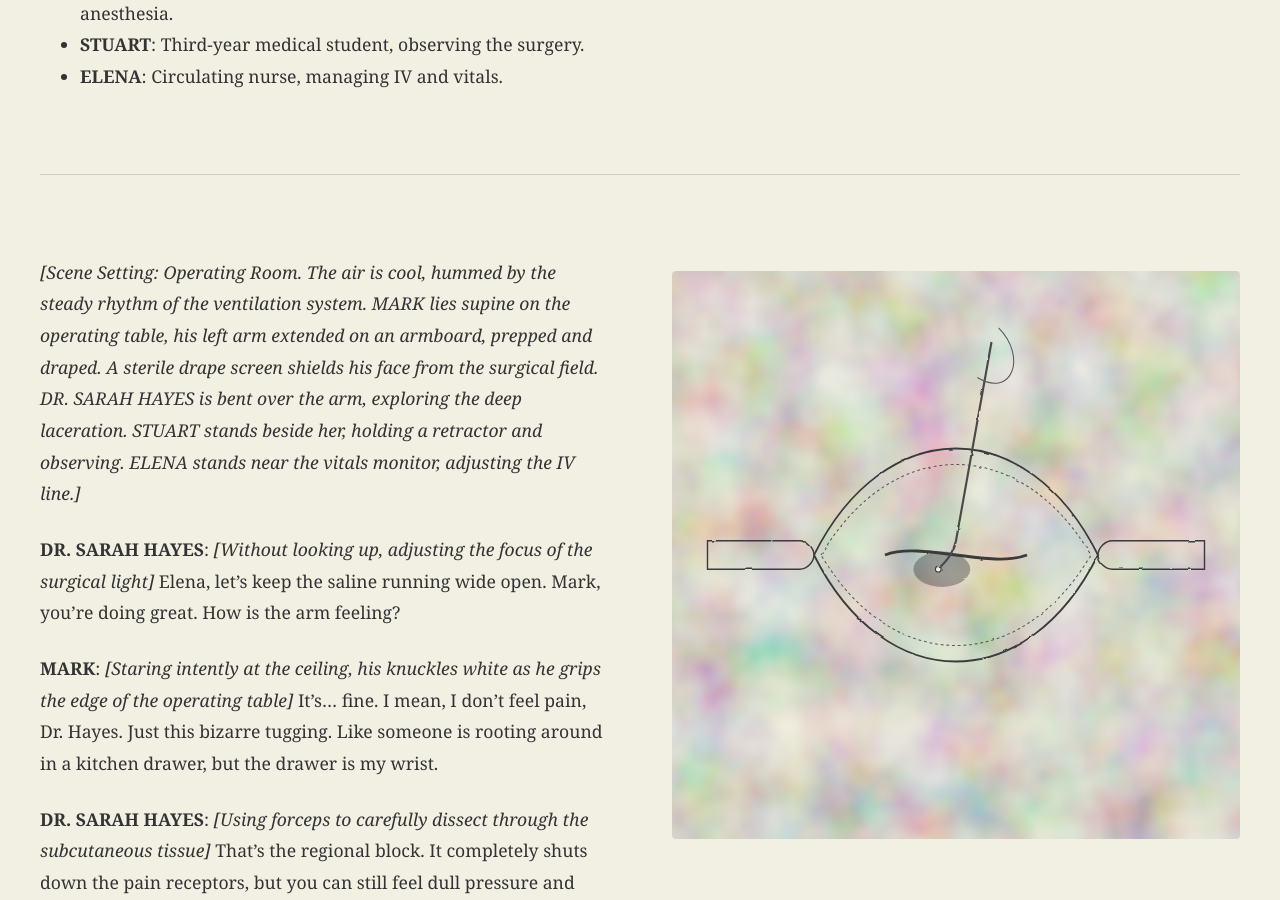
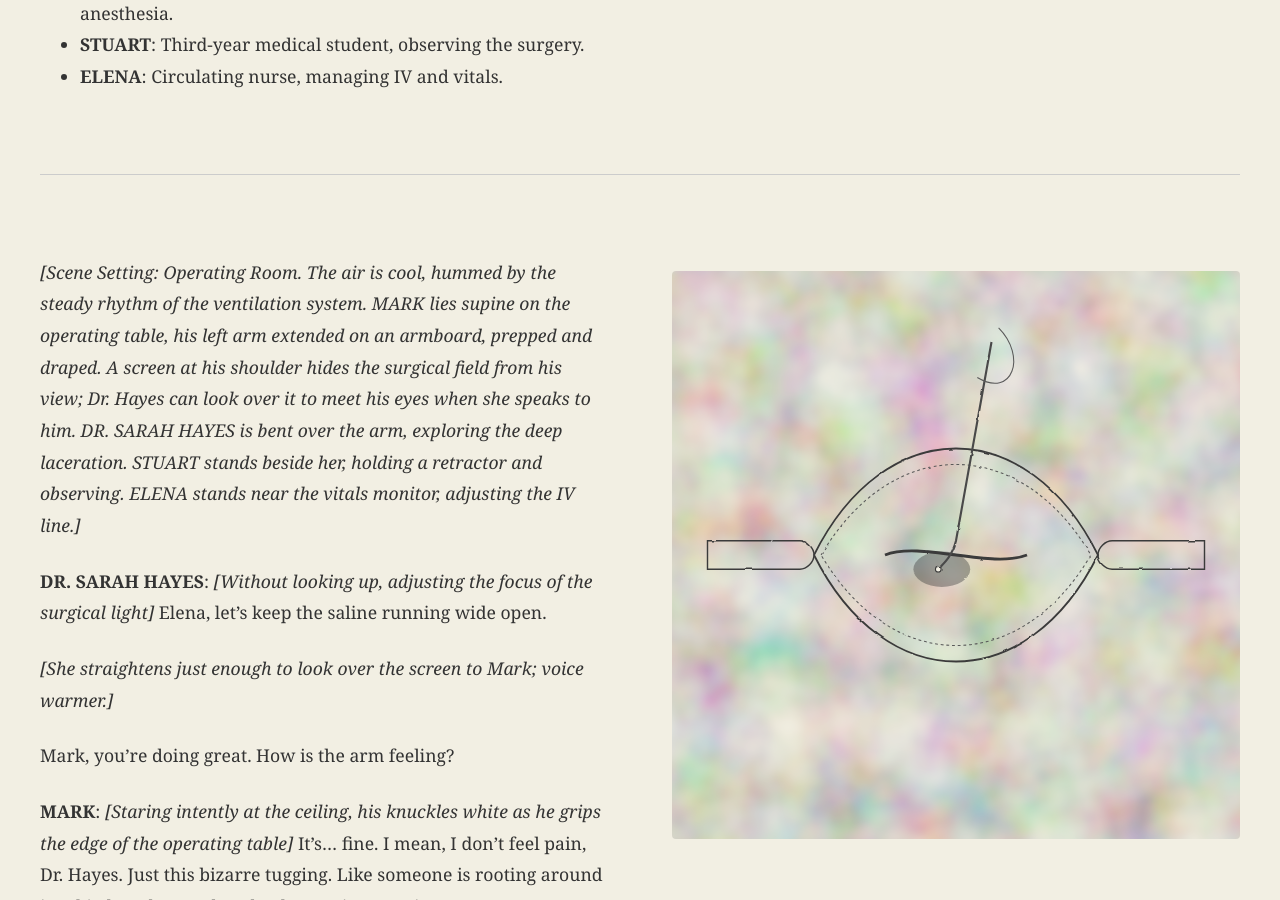
Before and after one commit to jmalicki/pulses-and-pathways, a Jekyll site: the page built from index.md, in a window 1280 px wide and 900 px high, scrolled down 2342 px. Built offline with Jekyll 4.4.1, drawn with Linux system fonts in a browser that asks for light colours; some of the changed text lies outside the part shown.

Commit message:
Separate staff voice from Mark voice across the screen.
Mark cannot see the field; Hayes looks over the screen when she talks to him, and image cues stay with the beats that call them.

```diff
--- a/index.md
+++ b/index.md
@@ -53,10 +53,15 @@ This project is dedicated to the Reddit user [enquicity](https://www.reddit.com/
 <play-text>
 <div markdown="1">
 
-*[Scene Setting: Operating Room. The air is cool, hummed by the steady rhythm of the ventilation system. MARK lies supine on the operating table, his left arm extended on an armboard, prepped and draped. A sterile drape screen shields his face from the surgical field. DR. SARAH HAYES is bent over the arm, exploring the deep laceration. STUART stands beside her, holding a retractor and observing. ELENA stands near the vitals monitor, adjusting the IV line.]*
+*[Scene Setting: Operating Room. The air is cool, hummed by the steady rhythm of the ventilation system. MARK lies supine on the operating table, his left arm extended on an armboard, prepped and draped. A screen at his shoulder hides the surgical field from his view; Dr. Hayes can look over it to meet his eyes when she speaks to him. DR. SARAH HAYES is bent over the arm, exploring the deep laceration. STUART stands beside her, holding a retractor and observing. ELENA stands near the vitals monitor, adjusting the IV line.]*
 
 
-**DR. SARAH HAYES**: *[Without looking up, adjusting the focus of the surgical light]* Elena, let's keep the saline running wide open. Mark, you're doing great. How is the arm feeling?
+
+**DR. SARAH HAYES**: *[Without looking up, adjusting the focus of the surgical light]* Elena, let's keep the saline running wide open.
+
+*[She straightens just enough to look over the screen to Mark; voice warmer.]*
+
+Mark, you're doing great. How is the arm feeling?
 
 **MARK**: *[Staring intently at the ceiling, his knuckles white as he grips the edge of the operating table]* It's... fine. I mean, I don't feel pain, Dr. Hayes. Just this bizarre tugging. Like someone is rooting around in a kitchen drawer, but the drawer is my wrist.
 
@@ -64,7 +69,7 @@ This project is dedicated to the Reddit user [enquicity](https://www.reddit.com/
 
 **ELENA**: *[Checking the vitals monitor]* Heart rate is ninety-six, blood pressure is one-thirty-eight over eighty-two. Vitals are stable, but he's running a little fast.
 
-**DR. SARAH HAYES**: *[To Mark]* Completely normal under the circumstances. So, what is it you do, Mark?
+**DR. SARAH HAYES**: *[Looks over the screen to Mark]* Completely normal under the circumstances. So, what is it you do, Mark?
 
 **MARK**: *[Taking a shallow, rapid breath]* I'm an engineer. Reservoir and downhole hydraulics, offshore. We design the flow loops for drilling deep wells. Wellbore stability, hydrostatic balance, transient pressure modeling. It's... it's mostly math and physics, keeping the fluid columns from either collapsing the rock or blowing out the top.
 
@@ -176,7 +181,7 @@ This project is dedicated to the Reddit user [enquicity](https://www.reddit.com/
 <div markdown="1">
 
 **SETTING:**
-An operating room. Dr. Hayes is clamping the artery. Stuart is retracting and assisting with suction. Elena is passing instruments. Mark lies on the operating table under a regional block.
+An operating room. A screen at Mark's shoulder hides the field from him; Dr. Hayes can look over it to meet his eyes. Dr. Hayes is clamping the artery. Stuart is retracting and assisting with suction. Elena is passing instruments. Mark lies on the operating table under a regional block.
 
 </div>
 </play-text>
@@ -306,8 +311,12 @@ And the pressure curve does the opposite—it drops dramatically at the throat.
 
 
 **DR. SARAH HAYES**
-*[Cleaning the outer surface of the artery]*
-And in a blood vessel, that downstream turbulence isn't just an energy loss—which shows up as that permanent pressure drop, $\Delta P$, on your graph. It's biologically active. The chaotic flow and high shear stresses physically deform the endothelial cells lining the vessel. Stuart, what do platelets do when they're exposed to high shear and turbulence?
+*[Cleaning the outer surface of the artery; a glance at Mark's sketch]*
+And in a blood vessel, that downstream turbulence isn't just an energy loss—which shows up as that permanent pressure drop on your graph. It's biologically active. The chaotic flow and high shear stresses physically deform the endothelial cells lining the vessel.
+
+*[To Stuart, teaching tone.]*
+
+Stuart, what do platelets do when they're exposed to high shear and turbulence?
 
 **STUART**
 They activate, change shape, release dense granules, and aggregate. It triggers the coagulation cascade, forming a thrombus right downstream of the stenosis.
@@ -340,7 +349,11 @@ Occlusion — you mean a total blockage? So the turbulence tricks the body into
 
 **DR. SARAH HAYES**
 *[Quietly, returning her focus to the wound]*
-Which is exactly why we're here tonight. Stuart, let's irrigate this field. I need it pristine before we go any further.
+Which is exactly why we're here tonight.
+
+*[Flat, to Stuart.]*
+
+Stuart, let's irrigate this field. I need it pristine before we go any further.
 
 
 </div>
@@ -375,7 +388,7 @@ Which is exactly why we're here tonight. Stuart, let's irrigate this field. I ne
 <div markdown="1">
 
 **SETTING:**
-An operating room. Dr. Hayes is irrigating the wound. Stuart assists with suction. Elena passes instruments. Mark lies on the operating table under a regional block.
+An operating room. A screen at Mark's shoulder hides the field from him; Dr. Hayes can look over it to meet his eyes. Dr. Hayes is irrigating the wound. Stuart assists with suction. Elena passes instruments. Mark lies on the operating table under a regional block.
 
 </div>
 </play-text>
@@ -435,10 +448,10 @@ Which is perfect for physiology. The blood slows down to a crawl in the capillar
 It's the exact same principle we use in gravel packs and reservoir sands. We slow down the fluid velocity near the wellbore by expanding the flow area, preventing high-velocity erosion and sand production.
 
 **DR. SARAH HAYES**
-*[Taking a saline syringe from Elena]*
+*[Taking a saline syringe from Elena; still half in the conversation]*
 Everything in the body is designed to manage these gradients without structural failure. But we're working with living cells, not synthetic composites.
 
-*[Dr. Hayes gently washes the wound with saline, the fluid pooling and carrying away tiny drops of blood.]*
+*[Dr. Hayes gently washes the wound with saline, the fluid pooling and carrying away tiny drops of blood. Voice back to the table.]*
 
 **DR. SARAH HAYES**
 Stuart, irrigate here. Let's clear this field. The tissue walls here are incredibly delicate—look at the adventitia. They aren't steel.
@@ -479,7 +492,7 @@ No. Steel pipes don't breathe. They just sit there and take the pressure until t
 <div markdown="1">
 
 **SETTING:**
-An operating room. Dr. Hayes is preparing sutures for the arterial repair. Stuart holds the suction and assists. Elena is preparing the suture. Mark lies on the operating table under a regional block.
+An operating room. A screen at Mark's shoulder hides the field from him; Dr. Hayes can look over it to meet his eyes. Dr. Hayes is preparing sutures for the arterial repair. Stuart holds the suction and assists. Elena is preparing the suture. Mark lies on the operating table under a regional block.
 
 </div>
 </play-text>
@@ -546,8 +563,12 @@ It has a yield stress—it gels up. That's part of why stagnant blood clots.
 Yield stress and shear-thinning? You're describing drilling muds. When we drill a well, we pump bentonite slurries or thixotropic polymer fluids down the drill string. When circulation stops, we need the mud to gel up—that's the yield stress—so the heavy rock cuttings don't settle back down and pack off the drill bit. But the second we restart the pumps, the shear stresses break the gel, the viscosity thins out, and it flows easily. You're telling me my body is pumping a thixotropic slurry through self-damping, elastic hoses?
 
 **DR. SARAH HAYES**
-*[A warm smile visible behind her mask]*
-Essentially, yes. Though our thixotropic slurry will clot solid if we let it sit still for too long, which is why we have to keep these clamps temporary. Elena, pass the micro-forceps.
+*[Looks over the screen to Mark, a warm smile visible behind her mask]*
+Essentially, yes. Though our thixotropic slurry will clot solid if we let it sit still for too long, which is why we have to keep these clamps temporary.
+
+*[Eyes back to the field, flatter.]*
+
+Elena, pass the micro-forceps.
 
 *[Elena places the fine jeweler's forceps into Dr. Hayes's hand. Dr. Hayes gently handles the vessel wall.]*
 
@@ -577,13 +598,13 @@ Well, it's a yield failure. Hoop stress—the circumferential tension in the pip
 Left panel—steel casing under hoop stress, and the split when it yields. Living vessel on the right.
 
 **DR. SARAH HAYES**
-*[Stitching a stay suture at the corner of the vessel]*
+*[Stitching a stay suture at the corner of the vessel; a glance at Mark's sketch]*
 That right panel is the perfect model of an abdominal aortic aneurysm. As the arterial wall degenerates and loses its elastic fibers, the radius ballooning outwards increases, and the wall thickness decreases. By Laplace’s law, that balloon-like expansion drives the hoop stress up exponentially, even if the systemic pressure doesn't change. It's a runaway loop: more expansion leads to more stress, which causes more expansion, until the tissue simply tears.
 
 **MARK**
 A runaway failure under pressure. That's... that's how blowouts happen in our wells, actually. Deepwater Horizon, 2010—it wasn't one wall giving out. It was a stack of barriers. The cement at the bottom failed first, gas leaked into the casing, climbed the well, knocked down the mud weight, and once that hydrostatic column was gone the reservoir just... blew. Uncontrollable. At the surface.
 
-*[He glances at the vessel under Hayes's hands, uncertain.]*
+*[He stares at the ceiling tiles, uncertain.]*
 
 I don't know your anatomy well enough. Is that anything like what you're looking at?
 
@@ -629,7 +650,7 @@ That's the idea. While there's still a wall to hold. Which is why we respect the
 <div markdown="1">
 
 **SETTING:**
-An operating room. Dr. Sarah Hayes is beginning the arterial repair. Stuart holds suction at the vessel edge. Elena prepares the fine suture. Mark lies on the operating table under a regional block.
+An operating room. A screen at Mark's shoulder hides the field from him; Dr. Hayes can look over it to meet his eyes. Dr. Sarah Hayes is beginning the arterial repair. Stuart holds suction at the vessel edge. Elena prepares the fine suture. Mark lies on the operating table under a regional block.
 
 </div>
 </play-text>
@@ -647,13 +668,18 @@ Elena, prepare the 7-0 suture line. Stuart, keep the suction steady right on the
 *[Elena passes the needle holder. Dr. Hayes adjusts her loupes and leans in close to the wound. Stuart holds the suction tip still, clearing a bead of blood from the vessel edge.]*
 
 **DR. SARAH HAYES**
-I'm starting the anastomosis now. Micro-sutures. We have to stitch this without narrowing the lumen too much, or we'll trigger the fourth-power resistance drop Stuart mentioned. But we can't see the flow inside yet. We'll have to infer it.
+*[Eyes on the vessel, voice flat]*
+Starting the anastomosis. Stuart—don't let me purse these bites. We narrow this lumen, resistance climbs. Hard.
+
+*[She places the first stitch. A beat. She looks over the screen to Mark—softer—then her eyes drop back to the vessel.]*
+
+We won't see the flow in here until we're done. Not until Doppler.
 
 **MARK**
 Inferring the unseen. That's my entire job.
 
 **DR. SARAH HAYES**
-*[Without looking up, looping the fine suture with steady precision]*
+*[Still not looking up, looping the fine suture with steady precision]*
 How so, Mark?
 
 **MARK**
@@ -671,8 +697,8 @@ Exactly. The measurement is the easy part—pressure transducers at the wellhead
 
 
 **DR. SARAH HAYES**
-*[Taking scissors from Elena to cut the suture end]*
-We do the exact same thing, Mark. In medicine, we call our boundary measurements non-invasive diagnostics. We can't slice open your carotid artery just to check if a plaque is obstructing flow or to measure the local vascular resistance. Instead, we use boundary measurements like Doppler ultrasound.
+*[Taking scissors from Elena to cut the suture end; then looks over the screen to Mark]*
+We do something close, Mark. Outside measurements. We can't open every vessel just to check flow or resistance. Doppler ultrasound. Non-invasive diagnostics.
 
 **STUART**
 *[Nodding eagerly]*
@@ -693,7 +719,8 @@ And if we need velocity data without contrast or radiation?
 Phase-contrast MRI. It maps velocity vectors in three dimensions, so you can calculate wall shear stress and pressure gradients directly from the flow field.
 
 **DR. SARAH HAYES**
-Exactly. We are mapping the invisible internals using only the signals that reach our sensors at the boundary.
+*[To Stuart]*
+Exactly. Mapping the inside from signals at the edge.
 
 </div>
 </play-text>
@@ -738,8 +765,12 @@ And below that—the mathematical convergence.
 Right. The upper plot shows how our guesses for permeability and compliance start blind and converge toward the values that actually fit the well. The lower plot is the pressure mismatch collapsing—transducer record versus Darcy prediction, iteration by iteration, until they agree. If the math works, the model matches what the sensors saw.
 
 **DR. SARAH HAYES**
-*[Gently grasping the needle holder]*
-Let's hope my physical model matches the math. I've just placed the final micro-suture. Elena, saline irrigator.
+*[Looks over the screen to Mark, softer]*
+Let's hope my physical model matches the math.
+
+*[She places the final micro-suture. Voice flat again, to the table.]*
+
+Elena, saline irrigator.
 
 *[Elena passes the saline syringe. Dr. Hayes flushes the wound, checking that the suture line sits clean and even.]*
 
@@ -754,9 +785,6 @@ The vessel is filling...
 
 *[The repaired artery begins to swell, its walls pulsing in time with Mark's heartbeat.]*
 
-**DR. SARAH HAYES**
-Anastomosis is patent. No suture line bleeding. Stuart, pass me the sterile Doppler probe.
-
 </div>
 </play-text>
 <projections>
@@ -796,6 +822,14 @@ Looks good. Elena, let's close. We'll use 4-0 Monocryl for the subcutaneous laye
 <div markdown="1">
 
 **DR. SARAH HAYES**
+*[Removing the probe and handing it back to Stuart]*
+Looks good. Elena, let's close. We'll use 4-0 Monocryl for the subcutaneous layer and Dermabond for the skin.
+
+
+*[Dr. Hayes begins closing the deeper layers while Elena prepares the dressings. Stuart helps with the skin. Within a few minutes, Elena wraps a clean bandage around Mark's arm.]*
+
+**DR. SARAH HAYES**
+*[Looks over the screen to Mark, gloves still on]*
 All done, Mark. Joined and sealed—no leaks.
 
 **MARK**
```
Also changed, not shown: other parts of index.md (+9 -7 lines), act_1_the_bedside_question.md (+8 -3 lines), act_2_pressure_and_flow.md (+12 -4 lines), act_3_living_pipes.md (+14 -6 lines), act_3_the_network.md (+3 -3 lines), act_4_inverse_problems.md (+25 -10 lines).
